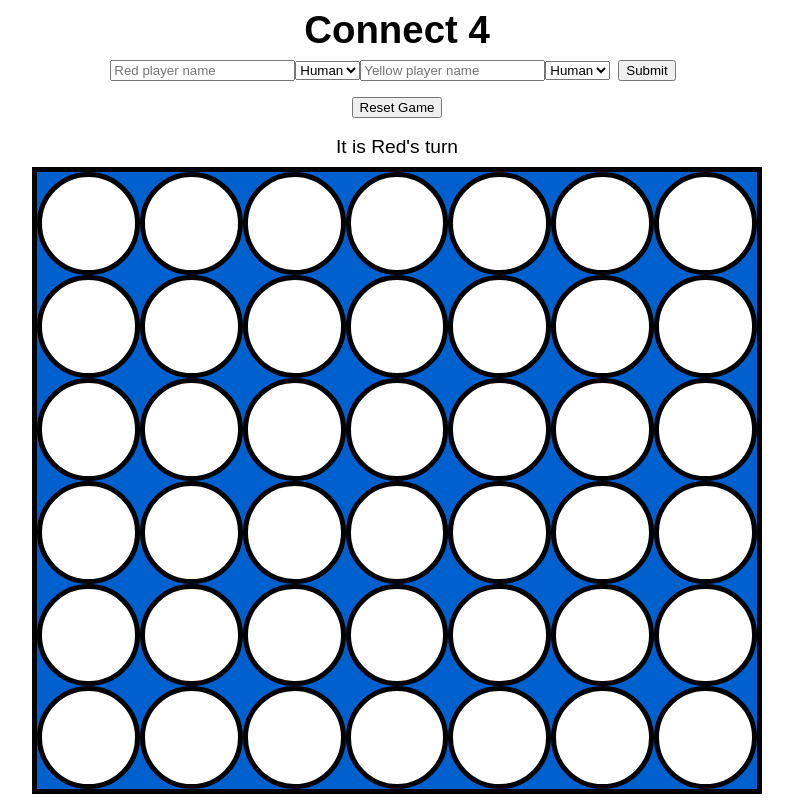
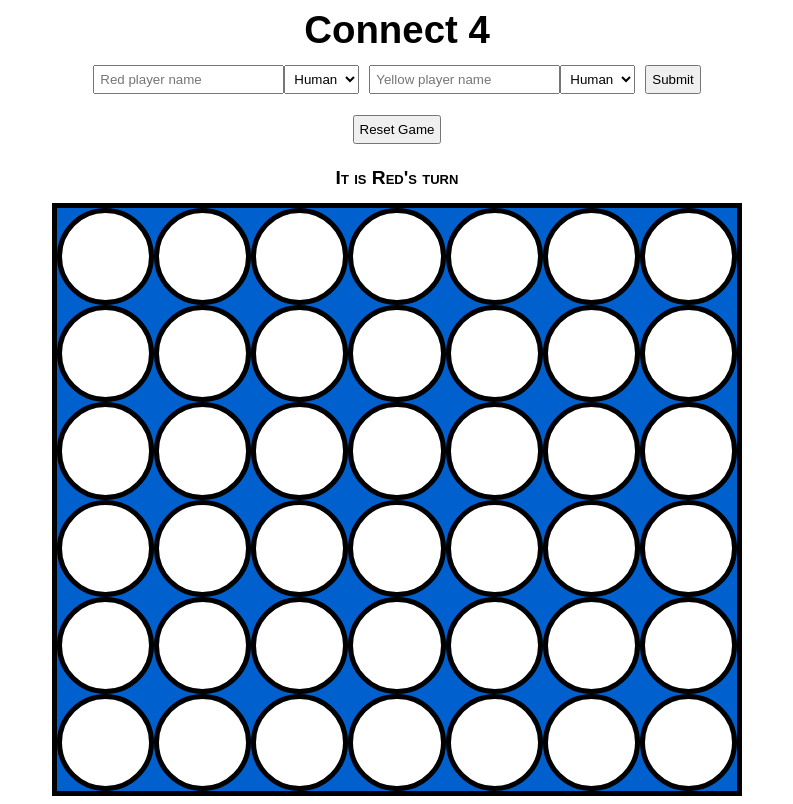
Before and after one commit to jorgegio/Connect4, a React (Create React App) app: page / in a window 1280 px wide. Shown: the whole page, without its empty margins (243-1036 px from the left). Built offline with nearby package versions, Linux system fonts and the light colour scheme.

Commit message:
Added player color to labels + styling changes

```diff
--- a/src/App.css
+++ b/src/App.css
@@ -7,8 +7,17 @@
     margin: 0;
 }
 
+form, input, select, button {
+    padding: 5px;
+}
+
+select {
+    margin-right: 10px;
+}
+
 button {
-    margin: 0.6em;
+    margin-top: 0.6em;
+    margin-bottom: 0.6em;
 }
 
 .container {
--- a/src/components/Game/board.css
+++ b/src/components/Game/board.css
@@ -1,5 +1,5 @@
 #board {
-  width: 90vmin;
+  width: 85vmin;
   background-color: #0060ce;
   border: solid 5px black;
   display: flex;
--- a/src/components/Game/connect4.css
+++ b/src/components/Game/connect4.css
@@ -1,4 +1,25 @@
 
 .gameStateLabel {
-    margin: 0.5em
+    margin: 0.5em;
+    padding: 5px;
+    border-radius: 5px;
+    font-variant: small-caps;
+    font-weight: bolder;
 }
+
+.rPlayer {
+    background: red;
+    color: white;
+    border: solid 2px darkred;
+}
+
+.yPlayer {
+    background: yellow;
+    border: solid 2px orange;
+}
+
+.tie {
+    background: blue;
+    color: white;
+    border: solid 2px darkblue;
+}
```
